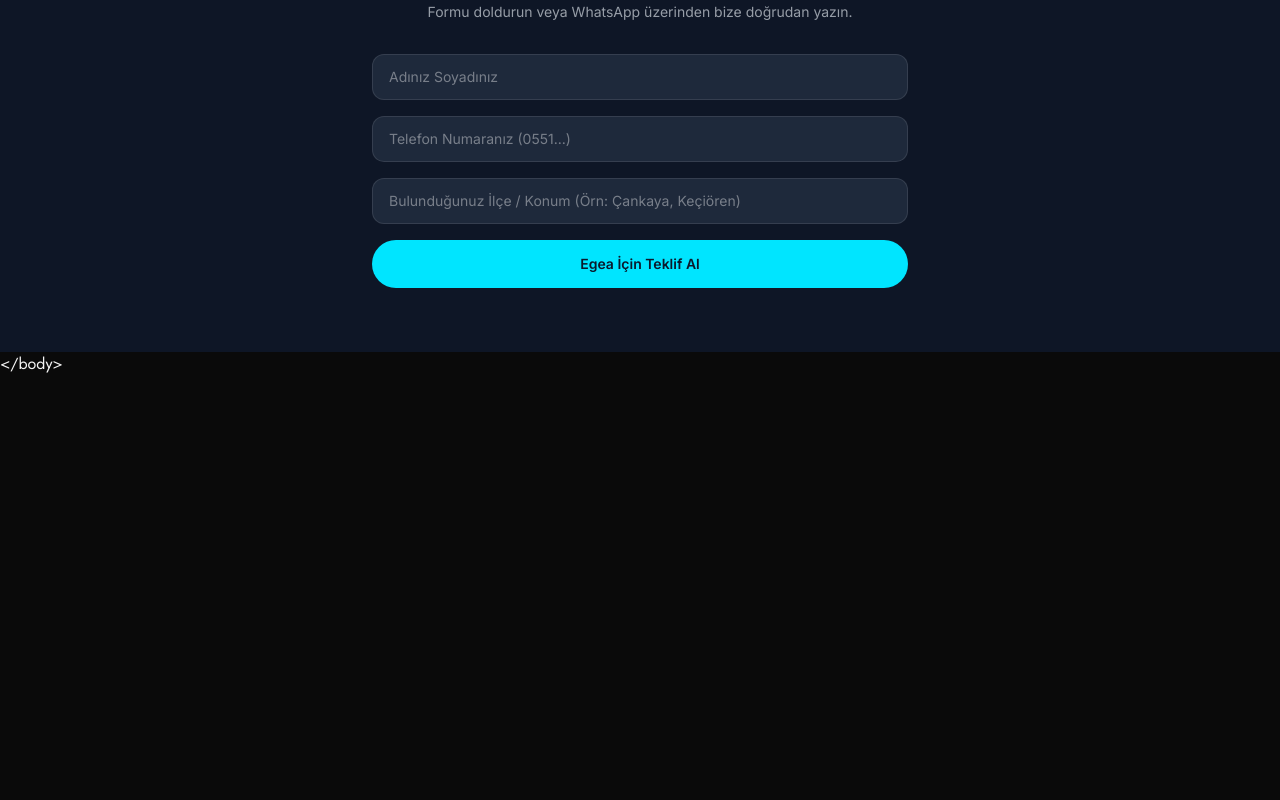
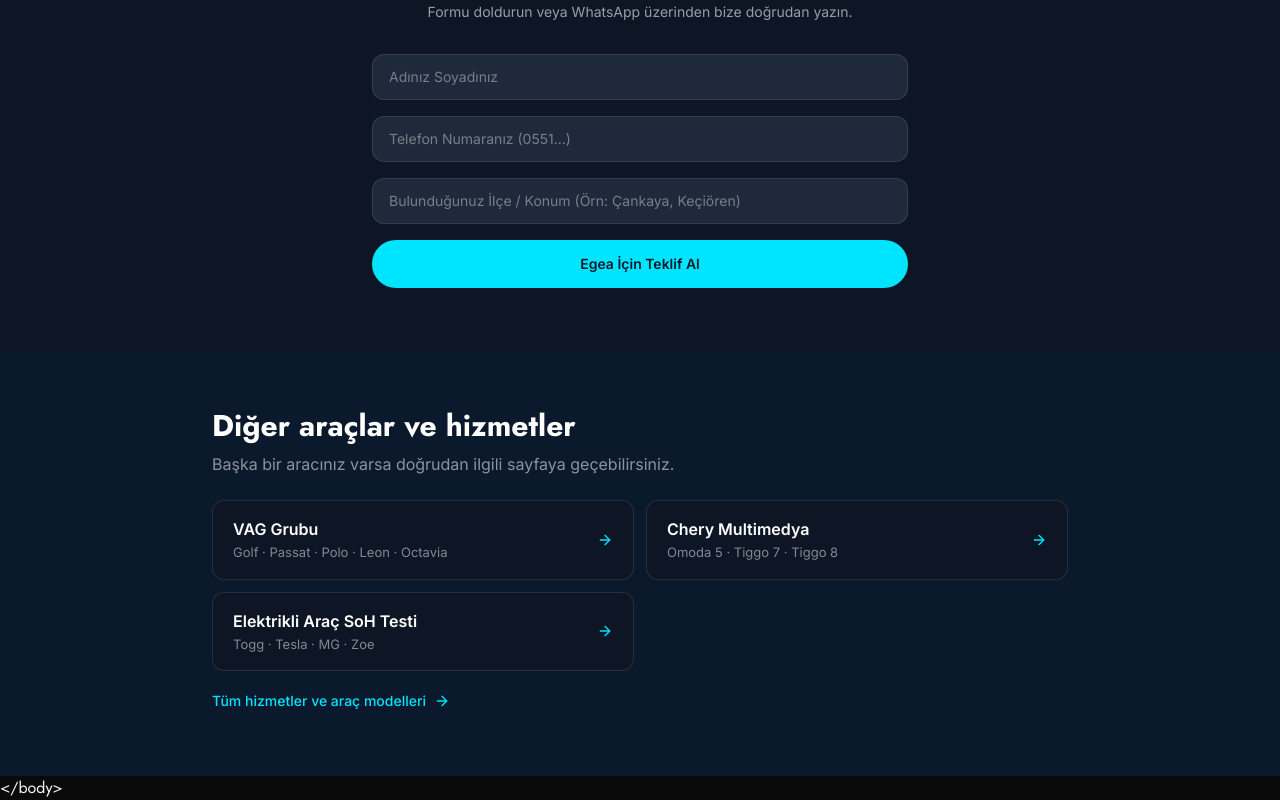
Before and after one commit to cefuchan/kaptantechdigital, a React (Vite) app: page /ankara-gizli-ozellik/egea in a window 1280 px wide. Shown: the part 2381-3181 px from the top of the page. Before the commit the page ends 2757 px from the top, so only its background shows below. Built offline with nearby package versions, Linux system fonts and the light colour scheme.

Commit message:
feat(garage): update garage components, pages and data

```diff
--- /dev/null
+++ b/src/components/garage/CaprazGecis.tsx
@@ -0,0 +1,53 @@
+import { Link } from 'react-router-dom';
+import { ArrowRight } from 'lucide-react';
+import { garagePages } from '../../data/altindagGaraj';
+
+/**
+ * Garaj alt sayfaları arasında çapraz geçiş.
+ *
+ * Bulunduğu sayfa dışındaki tüm araç sayfalarını listeler ve hub'a döner.
+ * Kaynak liste src/data/altindagGaraj.ts içindeki `garagePages`; yeni bir alt
+ * sayfa eklendiğinde bu bölüm tüm sayfalarda kendiliğinden güncellenir.
+ */
+export function CaprazGecis({ current }: { current: string }) {
+  const others = garagePages.filter((page) => page.id !== current);
+  if (others.length === 0) return null;
+
+  return (
+    <section className="mt-14">
+      <h2 className="text-2xl font-bold text-white md:text-3xl">Diğer araçlar ve hizmetler</h2>
+      <p className="mt-2 mb-6 text-[#E0E6ED]/60">
+        Başka bir aracınız varsa doğrudan ilgili sayfaya geçebilirsiniz.
+      </p>
+
+      <div className="grid gap-3 sm:grid-cols-2">
+        {others.map((page) => (
+          <Link
+            key={page.id}
+            to={page.path}
+            className="group flex items-center justify-between gap-4 rounded-xl border border-white/10 bg-[#0E1626] px-5 py-4 transition-colors hover:border-[#00E5FF]/40"
+          >
+            <span className="min-w-0">
+              <span className="block font-semibold text-white">{page.label}</span>
+              <span className="mt-0.5 block truncate text-[13px] text-[#E0E6ED]/55">
+                {page.models}
+              </span>
+            </span>
+            <ArrowRight
+              className="h-4 w-4 shrink-0 text-[#00E5FF] transition-transform group-hover:translate-x-1"
+              aria-hidden="true"
+            />
+          </Link>
+        ))}
+      </div>
+
+      <Link
+        to="/ankara-gizli-ozellik"
+        className="mt-5 inline-flex items-center gap-2 text-sm font-medium text-[#00E5FF] transition-colors hover:text-white"
+      >
+        Tüm hizmetler ve araç modelleri
+        <ArrowRight className="h-4 w-4" aria-hidden="true" />
+      </Link>
+    </section>
+  );
+}
--- a/src/data/altindagGaraj.ts
+++ b/src/data/altindagGaraj.ts
@@ -21,11 +21,27 @@ export const garageContact = {
   instagramHandle: '@ankaragizliozellikgaraj',
   district: 'Altındağ',
   city: 'Ankara',
-  /** Açık sokak adresi girildiğinde LocalBusiness şemasına da yansır. */
+  /** Açık sokak adresi — LocalBusiness şemasına ve İşletme Profili eşleşmesine yansır. */
   streetAddress: 'Güneşevler 71. Cadde No:1',
+  postalCode: '06105',
   openingHours: 'Mo-Sa 09:00-19:00',
-  /** Randevu formunun gönderileceği ücretsiz form servisi. */
-  formEndpoint: 'https://formspree.io/f/xaqrbqyl'
+  /**
+   * Randevu talepleri Google E-Tablo'ya SheetDB üzerinden düşer.
+   *
+   * `?sheet=Garaj` kayıtları aynı dosyadaki "Garaj" sekmesine yazar; iş ilanı
+   * kayıtlarıyla karışmaz. Bu sekme henüz açılmadığı için SheetDB şu an 404
+   * dönüyor — o yüzden aşağıdaki yedek adres devrede.
+   *
+   * Sekmeyi açarken başlık satırı şu sırayla olmalı:
+   * tarih · isim · telefon · arac · ilce · talep · kaynak
+   */
+  formEndpoint: 'https://sheetdb.io/api/v1/4fptt41pnlx4a?sheet=Garaj',
+  /**
+   * SheetDB'ye yazılamazsa talep buraya gönderilir; böylece sekme açılana
+   * kadar hiçbir müşteri talebi kaybolmaz. Sekme açıldıktan sonra bu satır
+   * kaldırılabilir.
+   */
+  formFallbackEndpoint: 'https://formspree.io/f/xaqrbqyl'
 };
 
 export interface VehicleGroup {
@@ -123,6 +139,54 @@ export const vehicleGroups: VehicleGroup[] = [
     ]
   }
 ];
+
+/**
+ * Garaj alt sayfaları — çapraz geçiş kaydı.
+ *
+ * Her araç ekosistemi kendi URL adresinde yayınlanıyor; bu liste sayfaların
+ * birbirine ve hub sayfasına link verebilmesi için tek kaynaktır. Yeni bir alt
+ * sayfa açtığınızda buraya bir satır eklemek yeterli: tüm sayfalardaki
+ * "Diğer araçlar" bölümü kendiliğinden güncellenir.
+ */
+export interface GaragePage {
+  /** vehicleGroups içindeki grup kimliğiyle eşleşir. */
+  id: string;
+  path: string;
+  label: string;
+  models: string;
+}
+
+export const garagePages: GaragePage[] = [
+  {
+    id: 'fiat-egea',
+    path: '/ankara-gizli-ozellik/egea',
+    label: 'Fiat Egea',
+    models: 'Sedan · Hatchback · Cross'
+  },
+  {
+    id: 'vag-group',
+    path: '/ankara-gizli-ozellik/vag-grubu',
+    label: 'VAG Grubu',
+    models: 'Golf · Passat · Polo · Leon · Octavia'
+  },
+  {
+    id: 'chery',
+    path: '/ankara-gizli-ozellik/chery-multimedya',
+    label: 'Chery Multimedya',
+    models: 'Omoda 5 · Tiggo 7 · Tiggo 8'
+  },
+  {
+    id: 'elektrikli',
+    path: '/ankara-gizli-ozellik/ev-batarya-soh',
+    label: 'Elektrikli Araç SoH Testi',
+    models: 'Togg · Tesla · MG · Zoe'
+  }
+];
+
+/** Bir araç grubunun kendi alt sayfası var mı? */
+export function garagePageFor(groupId: string): GaragePage | undefined {
+  return garagePages.find((page) => page.id === groupId);
+}
 
 export interface GarageService {
   title: string;
--- a/src/pages/AltindagGaraj.tsx
+++ b/src/pages/AltindagGaraj.tsx
@@ -25,6 +25,7 @@ import {
   guaranteeFaqs,
   serviceDistricts,
   vehicleGroups,
+  garagePageFor,
   whatsappLink
 } from '../data/altindagGaraj';
 
@@ -145,12 +146,34 @@ export default function AltindagGaraj() {
     setFormState('submitting');
 
     try {
-      const response = await fetch(garageContact.formEndpoint, {
+      const fd = new FormData(form);
+      const row = {
+        tarih: new Date().toLocaleString('tr-TR'),
+        isim: String(fd.get('isim') ?? ''),
+        telefon: String(fd.get('telefon') ?? ''),
+        arac: String(fd.get('arac') ?? ''),
+        ilce: String(fd.get('ilce') ?? ''),
+        talep: String(fd.get('talep') ?? ''),
+        kaynak: 'Altındağ Garaj — randevu formu'
+      };
+
+      // SheetDB satır bazlı JSON bekler; alan adları e-tablo başlıklarıyla eşleşmeli.
+      let response = await fetch(garageContact.formEndpoint, {
         method: 'POST',
-        body: new FormData(form),
-        headers: { Accept: 'application/json' }
-      });
-      if (response.ok) {
+        headers: { Accept: 'application/json', 'Content-Type': 'application/json' },
+        body: JSON.stringify({ data: [row] })
+      }).catch(() => null);
+
+      // E-tabloya yazılamazsa talebi kaybetmemek için yedek servise düşüyoruz.
+      if (!response?.ok && garageContact.formFallbackEndpoint) {
+        response = await fetch(garageContact.formFallbackEndpoint, {
+          method: 'POST',
+          headers: { Accept: 'application/json', 'Content-Type': 'application/json' },
+          body: JSON.stringify(row)
+        }).catch(() => null);
+      }
+
+      if (response?.ok) {
         setFormState('success');
         form.reset();
       } else {
@@ -360,9 +383,18 @@ export default function AltindagGaraj() {
               </ul>
 
               <div className="mt-8 flex flex-col gap-3 border-t border-white/10 pt-7 sm:flex-row sm:items-center sm:justify-between">
-                <p className="text-sm text-[#E0E6ED]/55">
-                  Liste donanım seviyesine ve model yılına göre değişebilir.
-                </p>
+                <div className="text-sm text-[#E0E6ED]/55">
+                  <p>Liste donanım seviyesine ve model yılına göre değişebilir.</p>
+                  {garagePageFor(vehicle.id) && (
+                    <Link
+                      to={garagePageFor(vehicle.id)!.path}
+                      className="mt-1.5 inline-flex items-center gap-1.5 font-medium text-[#00E5FF] transition-colors hover:text-white"
+                    >
+                      {vehicle.brand} sayfasının tamamını görün
+                      <ArrowRight className="h-3.5 w-3.5" aria-hidden="true" />
+                    </Link>
+                  )}
+                </div>
                 <ActionButton
                   message={`Merhaba, ${vehicle.brand} ${vehicle.models} için gizli özellik fiyatı öğrenmek istiyorum.`}
                   className="shrink-0"
--- a/src/pages/garage/CheryMultimedya.tsx
+++ b/src/pages/garage/CheryMultimedya.tsx
@@ -14,6 +14,7 @@ import { Link } from 'react-router-dom';
 import { SEO } from '../../components/SEO';
 import { absoluteUrl } from '../../data/site';
 import { garageContact, whatsappLink } from '../../data/altindagGaraj';
+import { CaprazGecis } from '../../components/garage/CaprazGecis';
 
 const PATH = '/ankara-gizli-ozellik/chery-multimedya';
 
@@ -260,6 +261,10 @@ export default function CheryMultimedya() {
             )}
           </div>
         </section>
+
+        <div className="mx-auto max-w-4xl px-5 pb-16">
+          <CaprazGecis current="chery" />
+        </div>
       </div>
     </>
   );
--- a/src/pages/garage/EgeaGizliOzellik.tsx
+++ b/src/pages/garage/EgeaGizliOzellik.tsx
@@ -14,6 +14,7 @@ import { Link } from 'react-router-dom';
 import { SEO } from '../../components/SEO';
 import { absoluteUrl } from '../../data/site';
 import { garageContact, whatsappLink } from '../../data/altindagGaraj';
+import { CaprazGecis } from '../../components/garage/CaprazGecis';
 
 const PATH = '/ankara-gizli-ozellik/egea';
 
@@ -289,6 +290,10 @@ export default function EgeaGizliOzellik() {
             )}
           </div>
         </section>
+
+        <div className="mx-auto max-w-4xl px-5 pb-16">
+          <CaprazGecis current="fiat-egea" />
+        </div>
       </div>
     </>
   );
--- a/src/pages/garage/EvBataryaSoh.tsx
+++ b/src/pages/garage/EvBataryaSoh.tsx
@@ -14,6 +14,7 @@ import { Link } from 'react-router-dom';
 import { SEO } from '../../components/SEO';
 import { absoluteUrl } from '../../data/site';
 import { garageContact, whatsappLink } from '../../data/altindagGaraj';
+import { CaprazGecis } from '../../components/garage/CaprazGecis';
 
 const PATH = '/ankara-gizli-ozellik/ev-batarya-soh';
 
@@ -266,6 +267,10 @@ export default function EvBataryaSoh() {
             )}
           </div>
         </section>
+
+        <div className="mx-auto max-w-4xl px-5 pb-16">
+          <CaprazGecis current="elektrikli" />
+        </div>
       </div>
     </>
   );
--- a/src/pages/garage/VagGizliOzellik.tsx
+++ b/src/pages/garage/VagGizliOzellik.tsx
@@ -11,6 +11,7 @@ import { Link } from 'react-router-dom';
 import { SEO } from '../../components/SEO';
 import { absoluteUrl } from '../../data/site';
 import { garageContact, whatsappLink } from '../../data/altindagGaraj';
+import { CaprazGecis } from '../../components/garage/CaprazGecis';
 
 const PATH = '/ankara-gizli-ozellik/vag-grubu';
 
@@ -271,6 +272,10 @@ export default function VagGizliOzellik() {
             )}
           </div>
         </section>
+
+        <div className="mx-auto max-w-4xl px-5 pb-16">
+          <CaprazGecis current="vag-group" />
+        </div>
       </div>
     </>
   );
```
